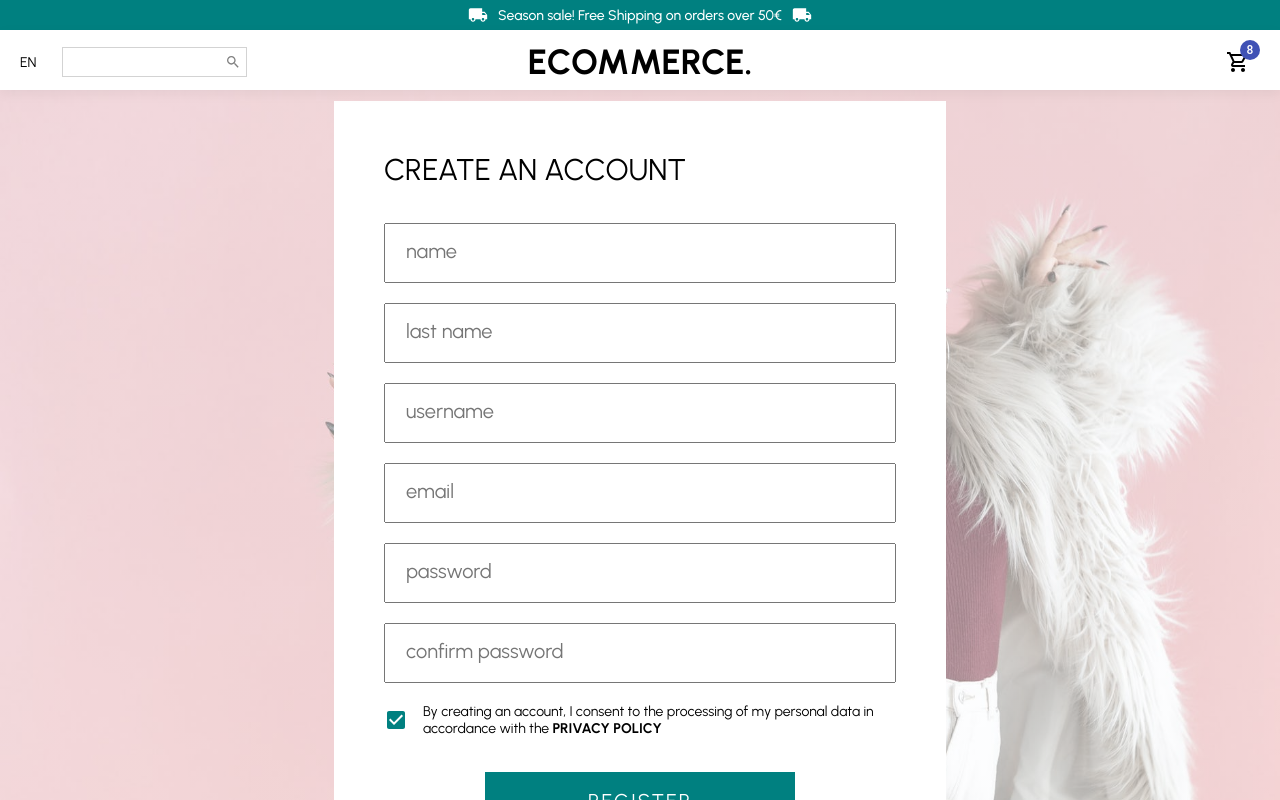
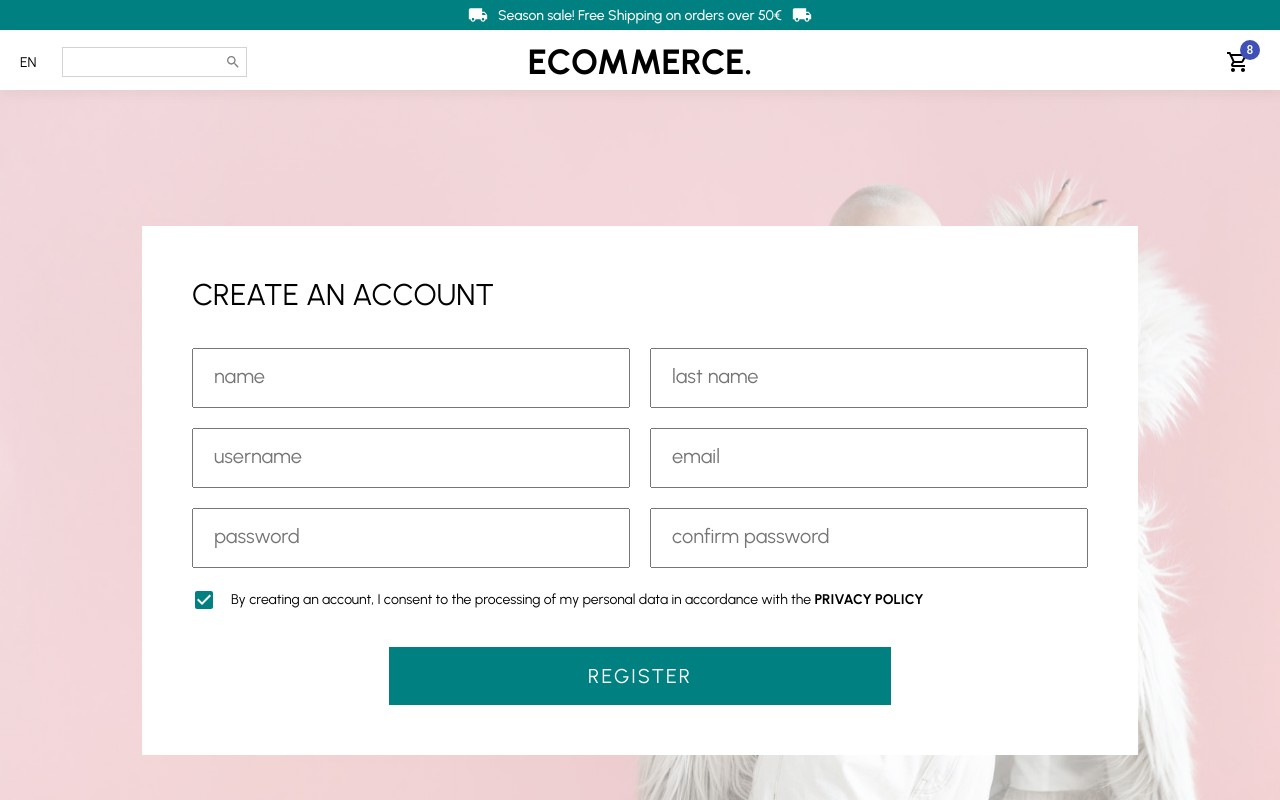
Before and after one commit to DviadFer/ecommerce-react, a React (Create React App) app: page /register in a window 1280 px wide. Shown: the top 800 px of the page. Built offline with nearby package versions, Linux system fonts and the light colour scheme; no server answers.

Commit message:
Login, WIP y register son ahora respnsive

```diff
--- a/src/components/Navbar.jsx
+++ b/src/components/Navbar.jsx
@@ -114,13 +114,13 @@ const Navbar = () => {
         </Center>
         <Right>
           {location.pathname !== "/login" && location.pathname !== "/register" ? (
-            <MenuItem to="/register">
+            <MenuItem to="/login">
               <AccountCircle style={{color: "teal"}} />
               <ItemText>LOGIN</ItemText>
             </MenuItem>
           ): null}
           {location.pathname !== "/login" && location.pathname !== "/register" ? (
-            <MenuItem component={Link} to="/login">
+            <MenuItem component={Link} to="/register">
               <VpnKey style={{color: "teal"}} />
               <ItemText>REGISTER</ItemText>
             </MenuItem>
--- a/src/pages/Login.jsx
+++ b/src/pages/Login.jsx
@@ -1,6 +1,7 @@
 import { Link } from "react-router-dom";
 import styled from "styled-components";
 
+import { mobile } from "../responsive";
 
 const Container = styled.div`
   width: 100%;
@@ -9,9 +10,9 @@ const Container = styled.div`
       rgba(255, 255, 255, 0.5),
       rgba(255, 255, 255, 0.5)
     ),
-    url(${require("../assets/slider/model-4.png")})
-    , center;
+    url(${require("../assets/slider/model-4.png")});
   background-size: cover;
+  background-position: center center;
   display: flex;
   align-items: center;
   justify-content: center;
@@ -21,6 +22,7 @@ const Wrapper = styled.div`
   width: 25%;
   padding: 50px;
   background-color: white;
+  ${mobile({width: "100%", padding: "15px", backgroundColor: "#ffffff98"})}
 `
 
 const Title = styled.h1`
@@ -67,9 +69,10 @@ const Button = styled(Link)`
 const Related = styled(Link)`
   font-size: 12px;
   text-decoration: underline;
+  color: black;
   cursor: pointer;
   &:hover {
-      font-weight: bold;
+    font-weight: bold;
   }
 `
 
--- a/src/pages/Register.jsx
+++ b/src/pages/Register.jsx
@@ -1,6 +1,8 @@
 import { CheckBox } from "@material-ui/icons";
 import { Link } from "react-router-dom";
 import styled from "styled-components";
+
+import { mobile } from "../responsive";
 
 const Container = styled.div`
   width: 100%;
@@ -9,18 +11,20 @@ const Container = styled.div`
       rgba(255, 255, 255, 0.5),
       rgba(255, 255, 255, 0.5)
     ),
-    url(${require("../assets/slider/model-5.jpeg")})
-    , center;
+    url(${require("../assets/slider/model-5.jpeg")});
   background-size: cover;
+  background-position: center center;
   display: flex;
   align-items: center;
   justify-content: center;
 `
 
 const Wrapper = styled.div`
-  width: 40%;
+  width: 70%;
+  max-width: 1200px;
   padding: 50px;
   background-color: white;
+  ${mobile({width: "100%", padding: "15px", backgroundColor: "#ffffff98"})}
 `
 
 const Title = styled.h1`
@@ -33,6 +37,7 @@ const Form = styled.form`
   display: flex;
   flex-wrap: wrap;
   gap: 20px;
+  ${mobile({flexWrap: "nowrap", flexDirection: "column", gap: "0px"})}
 `
 
 const Input = styled.input`
@@ -42,6 +47,7 @@ const Input = styled.input`
   &::placeholder {
     font-size: 20px;
   }
+  ${mobile({marginBottom: "5px"})}
 `
 
 const Agreement = styled.span`
--- a/src/pages/WIP.jsx
+++ b/src/pages/WIP.jsx
@@ -1,6 +1,8 @@
 import styled from "styled-components"
 import { Announcement } from "@material-ui/icons"
 import { Link } from "react-router-dom"
+
+import { mobile } from "../responsive";
 
 const Container = styled.div`
   width: 100%;
@@ -20,14 +22,14 @@ const Container = styled.div`
 const Wrapper = styled.div`
   width: 50%;
   padding: 50px;
-
+  ${mobile({width: "90%"})}
 `
 
 const Issue = styled.div`
     display: flex;
     align-items: center;
     justify-content: flex-start;
-    gap: 20px;
+    gap: 50px;
     margin-bottom: 35px;
 `
 
```
